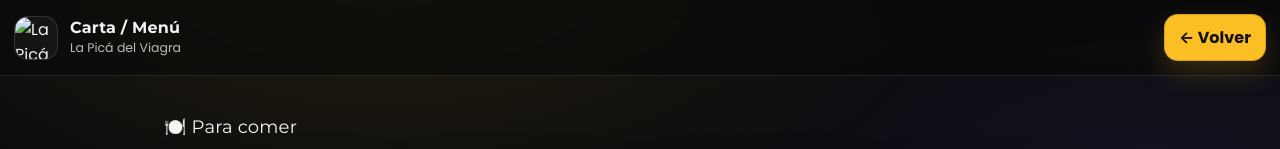
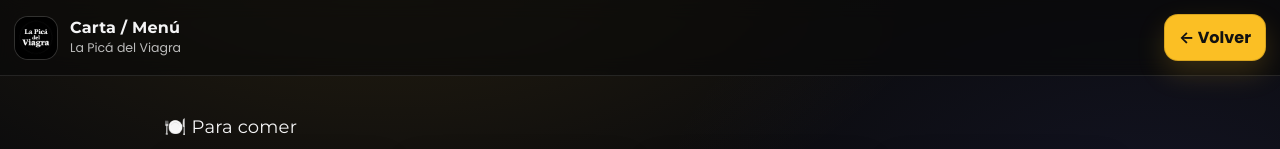
Before and after one commit to daiawiccana-cmd/bar-web, a plain HTML site: page carta.html in a window 1280 px wide. Shown: the top 149 px of the page. Drawn offline with Linux system fonts and the light colour scheme.

Commit message:
Update carta.html

```diff
--- a/carta.html
+++ b/carta.html
@@ -157,8 +157,8 @@
   <!-- HEADER -->
   <div class="header">
     <div class="brand">
-      <!-- Ajusta si tu logo está en otra ruta. Por tu repo, parece estar: logo_pica.jpeg -->
-      <img class="logoImg" src="logo_pica.jpeg" alt="La Picá del Viagra">
+
+      <img class="logoImg" src="logo pica.jpeg" alt="La Picá del Viagra">
       <div>
         <h1>Carta / Menú</h1>
         <p>La Picá del Viagra</p>
```
